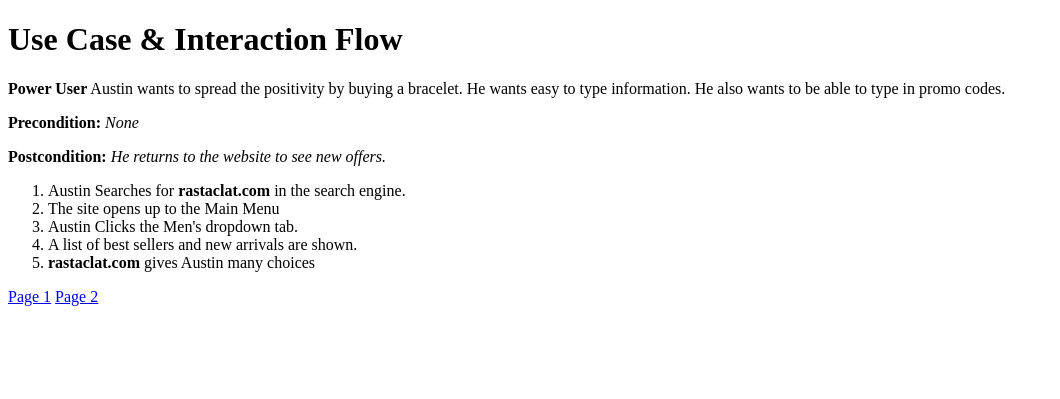
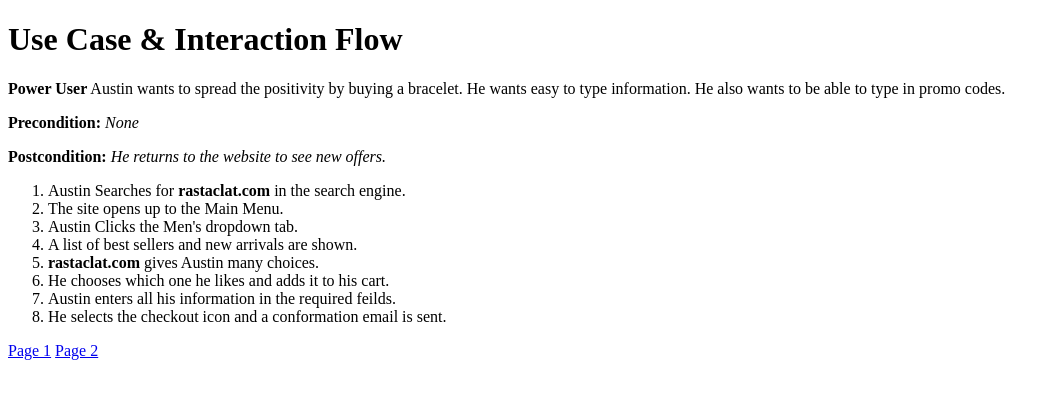
Before and after one commit to nschnepple19/data-design-project, a PHP site: page /usecase.php in a window 1280 px wide. Shown: the top 399 px of the page, without its empty margins (0-1060 px from the left). Run offline with PHP 8.4, Linux system fonts and the light colour scheme.

Commit message:
added the interaction flow.

```diff
--- a/epic/usecase.php
+++ b/epic/usecase.php
@@ -27,10 +27,13 @@
 		<ol>
 			<li>Austin Searches for <strong>rastaclat.com</strong>
 				in the search engine.</li>
-			<li>The site opens up to the Main Menu</li>
+			<li>The site opens up to the Main Menu.</li>
 			<li>Austin Clicks the Men's dropdown tab.</li>
 			<li>A list of best sellers and new arrivals are shown.</li>
-			<li><strong>rastaclat.com</strong> gives Austin many choices</li>
+			<li><strong>rastaclat.com</strong> gives Austin many choices.</li>
+			<li>He chooses which one he likes and adds it to his cart.</li>
+			<li>Austin enters all his information in the required feilds.</li>
+			<li>He selects the checkout icon and a conformation email is sent.</li>
 		</ol>
 
 			<a href="index.php">Page 1</a>
```
